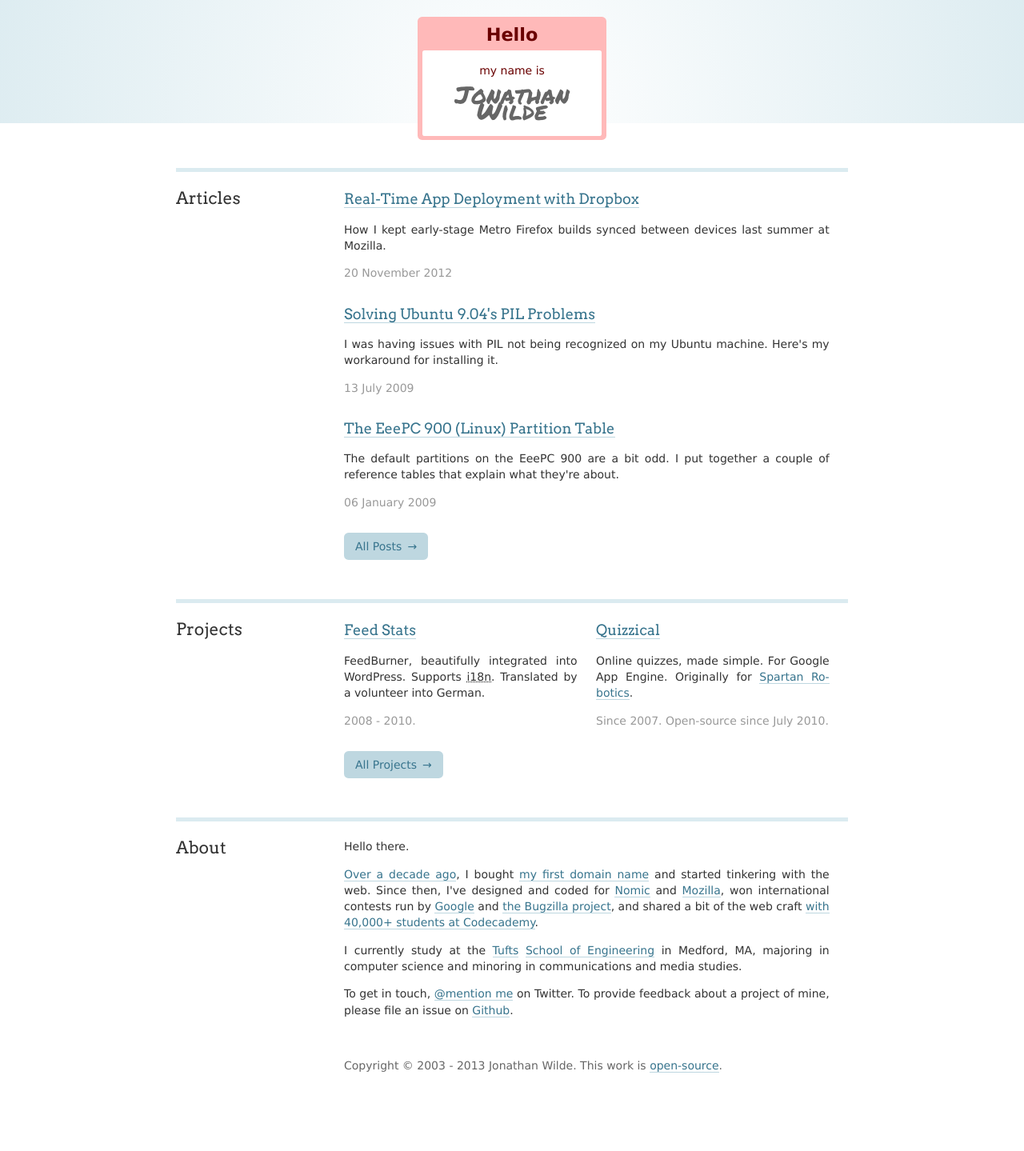
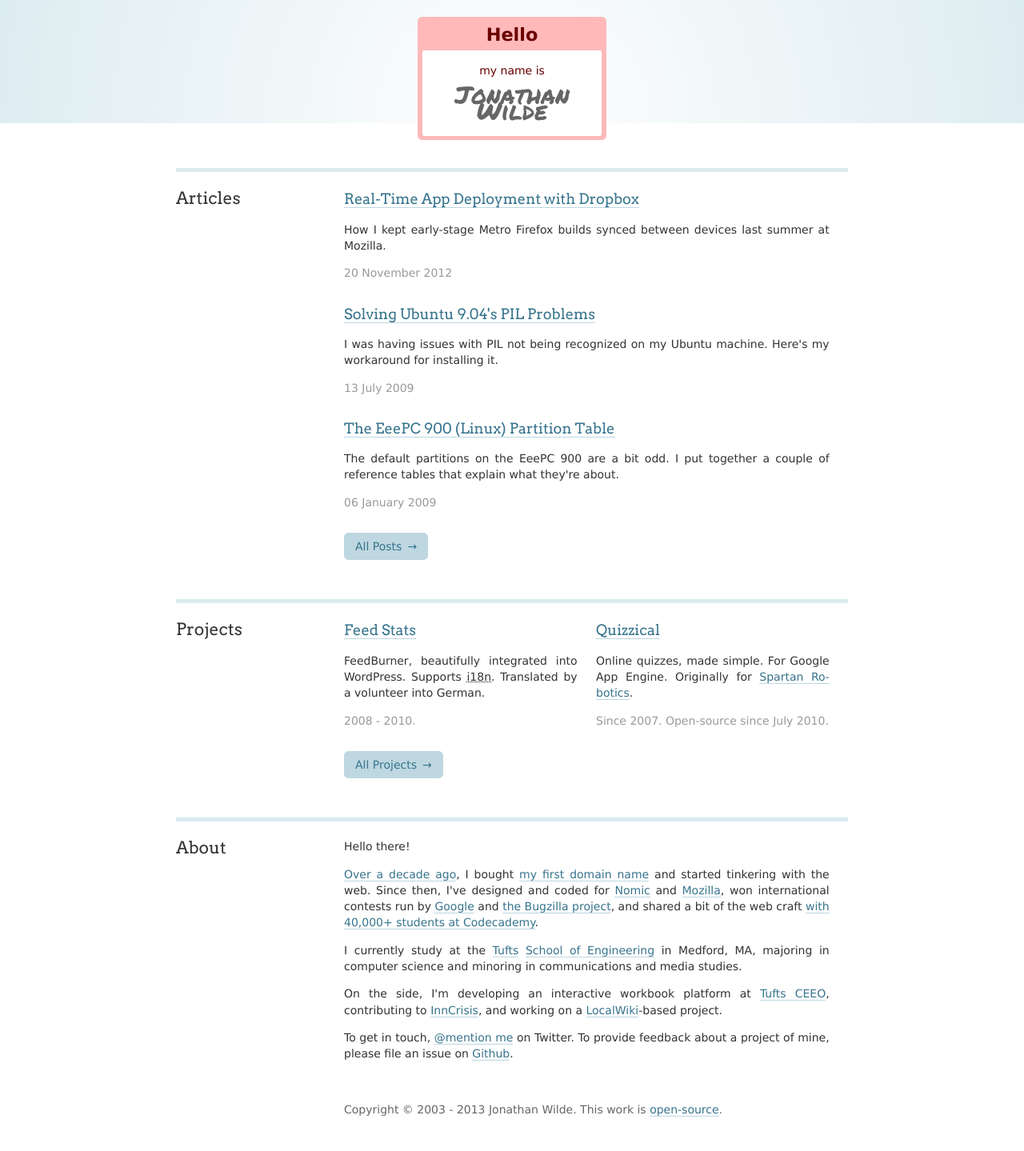
Before and after one commit to hellojwilde/hellojwilde.github.io, a Jekyll site: the page built from index.html, in a window 1280 px wide. Shown: the whole page at 80% size. Built offline with Jekyll 4.4.1, drawn with Linux system fonts in a browser that asks for light colours; nearby versions of some CDN libraries; before the commit the page ends 1384 px from its top, so only the background shows below that.

Commit message:
Update index.html

```diff
--- a/index.html
+++ b/index.html
@@ -81,7 +81,7 @@ classes: home hresume
 
     <div class="content summary">
         <p>
-            Hello there.
+            Hello there!
         </p>
         <p>
             <a href="http://whois.domaintools.com/speedbreeze.com">Over a decade ago</a>,
@@ -101,6 +101,12 @@ classes: home hresume
             majoring in computer science and minoring in communications and media studies.
         </p>
         <p>
+            On the side, I'm developing an interactive workbook platform at
+            <a href="http://ceeo.tufts.edu">Tufts CEEO</a>,
+            contributing to <a href="http://inncrisis.org/">InnCrisis</a>,
+            and working on a <a href="http://localwiki.org">LocalWiki</a>-based project.
+        </p>
+        <p>
             To get in touch, <a href="http://twitter.com/home?status=%40speedbreeze%20">@mention me</a> on Twitter.
             To provide feedback about a project of mine, please file an issue on <a href="http://www.github.com/speedbreeze">Github</a>.
         </p>
```
